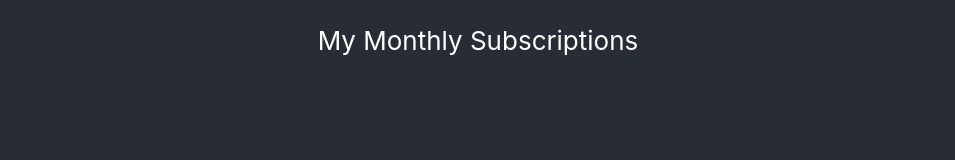
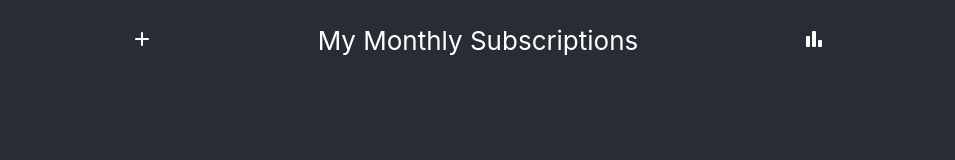
Before and after one commit to sarahelisabethcominotti/monthly-subscriptions, a React (Create React App) app in the folder client/: page / in a window 1280 px wide. Shown: the top 160 px of the page, without its empty margins (162-1117 px from the left). Built offline with nearby package versions, Linux system fonts and the light colour scheme; no server answers.

Commit message:
addition of add and stats button to the header

```diff
--- a/client/src/App.css
+++ b/client/src/App.css
@@ -19,12 +19,21 @@ code {
 }
 
 .App-header {
+  margin:auto;
   min-height: 10vh;
   display: flex;
-  flex-direction: column;
+  flex-direction: row;
   align-items: center;
-  justify-content: center;
+  justify-content: space-between;
   font-size: calc(10px + 2vmin);
+  max-width: 696px;
+  .header-icon{
+    background-color: #282c34;
+    /* border-radius: 50%; */
+    /* border-color: white; */
+    border: none;
+    color: white;
+  }
 }
 
 .App-main {
--- a/client/src/App.js
+++ b/client/src/App.js
@@ -1,19 +1,23 @@
-import './App.css';
+import "./App.css";
 import { Calendar } from "./components/Calendar.js";
 // import Subscriptions from "./components/Subscriptions.js";
 
-
 function App() {
-
-
   return (
     <div className="App">
-
       <header className="App-header">
+        <button className="header-icon">
+          <span className="material-symbols-rounded">add</span>
+        </button>
         <p>My Monthly Subscriptions</p>
+        <button
+          className="header-icon"
+        >
+          <span className="material-symbols-rounded">bar_chart</span>
+        </button>
       </header>
       <main className="App-main">
-        <Calendar/>
+        <Calendar />
         {/* <Subscriptions/> */}
       </main>
     </div>
```
